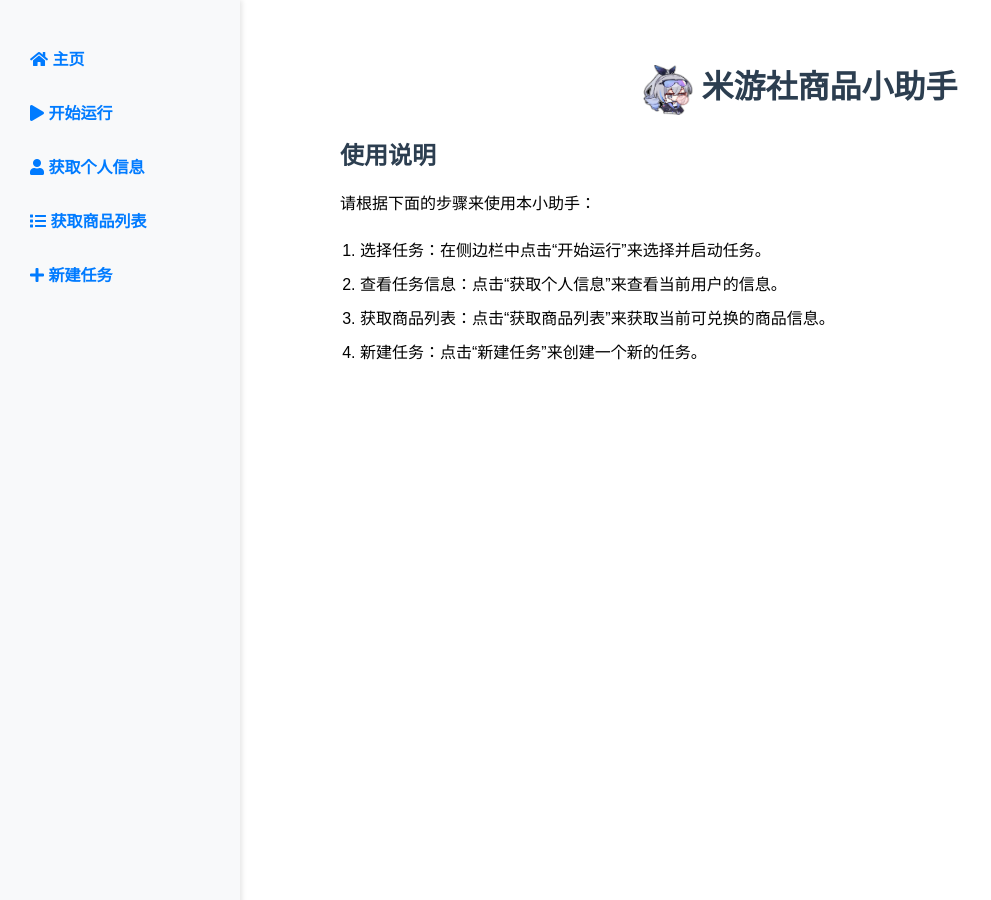
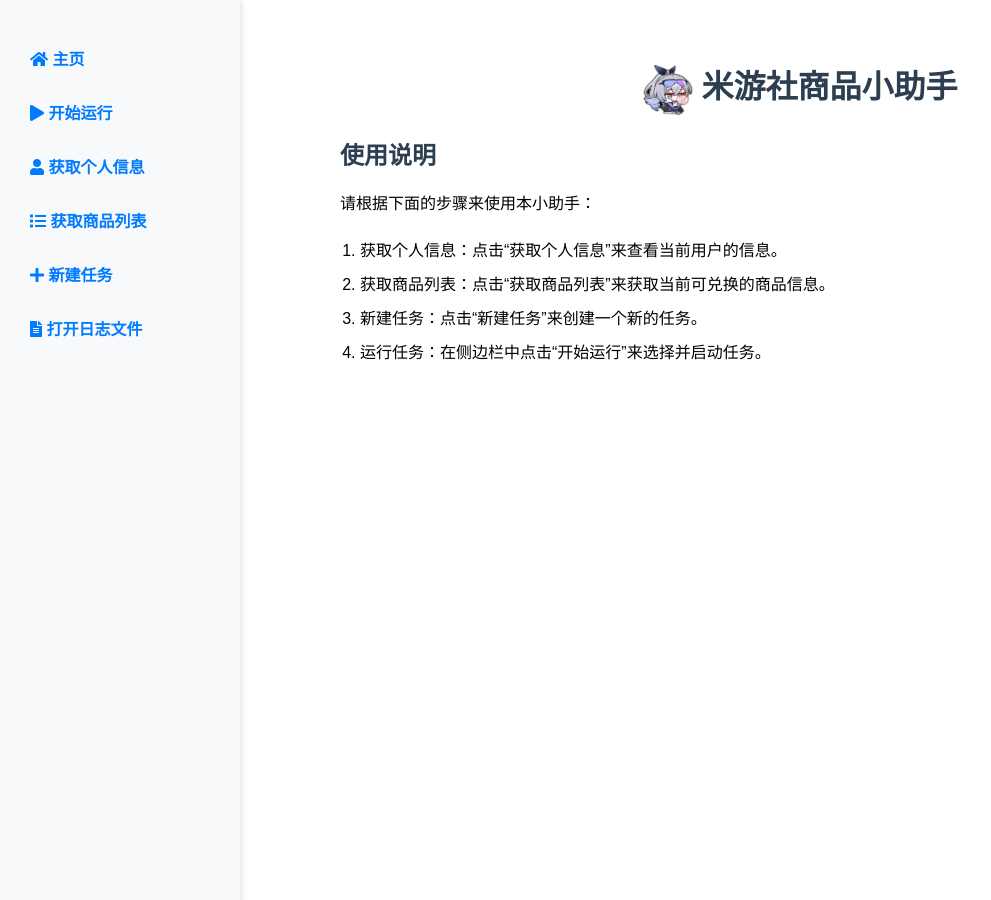
Before and after one commit to mxyooR/Mys_Goods_Gui, a Flask app: page / in a window 1280 px wide. Shown: the whole page, without its empty margins (0-991 px from the left). Run offline with Flask 3, Linux system fonts and the light colour scheme.

Commit message:
增加打开日志选项

```diff
--- a/flask_app/app.py
+++ b/flask_app/app.py
@@ -1,4 +1,4 @@
-from flask import Flask, render_template, request, redirect, url_for, jsonify
+from flask import Flask, render_template, request, redirect, url_for, jsonify,send_file
 from scripts import details,tools,exchange
 from scripts.login import get_qr_url, check_login, ReturnTotalCookie,show_qrcode
 import json
@@ -32,6 +32,11 @@
 @app.route('/')
 def index():
     return render_template('index.html')
+
+@app.route('/view_log')
+def view_log():
+    log_path = os.path.join(app.root_path, 'log.log')
+    return send_file(log_path, mimetype='text/plain')
 
 #####################
 #开始任务#
--- a/flask_app/scripts/login.py
+++ b/flask_app/scripts/login.py
@@ -194,7 +194,7 @@
     """
     qr = QRCode()
     qr.add_data(qr_url)
-    image = qr.make_image(fill_color="black", back_color="white").resize((300, 300))
+    image = qr.make_image(fill_color="black", back_color="white")
     image.save(parent_dir+"/static"+"/code.png")
 
 
--- a/flask_app/templates/base.html
+++ b/flask_app/templates/base.html
@@ -5,7 +5,7 @@
     <title>米游社兑换小助手</title>
     <link rel="stylesheet" href="{{ url_for('static', filename='css/styles.css') }}">
     <link rel="stylesheet" href="https://cdnjs.cloudflare.com/ajax/libs/font-awesome/5.15.4/css/all.min.css">
-    <link rel="icon" href="{{ url_for('static', filename='/favicon.ico') }}" type="image/x-icon">
+    <link rel="icon" href="{{ url_for('static', filename='favicon.ico') }}" type="image/x-icon">
 </head>
 <body>
     <div class="sidebar">
@@ -35,10 +35,20 @@
                     <i class="fas fa-plus"></i> 新建任务
                 </a>
             </li>
+            <li class="nav-item">
+                <a class="nav-link" href="javascript:void(0);" onclick="openLogFile()">
+                    <i class="fas fa-file-alt"></i> 打开日志文件
+                </a>
+            </li>
         </ul>
     </div>
     <div class="main-content">
         {% block content %}{% endblock %}
     </div>
+    <script type="text/javascript">
+        function openLogFile() {
+            window.open('/view_log', '_blank');
+        }
+    </script>
 </body>
 </html>
--- a/flask_app/templates/get_user_info.html
+++ b/flask_app/templates/get_user_info.html
@@ -4,7 +4,7 @@
 <h2>获取个人信息</h2>
 <form id="qrLoginForm">
     <h3><i class="fas fa-qrcode"></i> 请使用米游社扫描二维码获取信息</h3>
-    <img src="{{ qr_image_url }}" alt="QR Code">
+    <img src="{{ qr_image_url }}" style="height:300px;width:300px" alt="QR Code">
     <input type="hidden" id="appId" value="{{ app_id }}">
     <input type="hidden" id="ticket" value="{{ ticket }}">
     <input type="hidden" id="device" value="{{ device }}">
--- a/flask_app/templates/index.html
+++ b/flask_app/templates/index.html
@@ -10,10 +10,10 @@
     <h2>使用说明</h2>
     <p>请根据下面的步骤来使用本小助手：</p>
     <ol>
-        <li>选择任务：在侧边栏中点击“开始运行”来选择并启动任务。</li>
-        <li>查看任务信息：点击“获取个人信息”来查看当前用户的信息。</li>
+        <li>获取个人信息：点击“获取个人信息”来查看当前用户的信息。</li>
         <li>获取商品列表：点击“获取商品列表”来获取当前可兑换的商品信息。</li>
         <li>新建任务：点击“新建任务”来创建一个新的任务。</li>
+        <li>运行任务：在侧边栏中点击“开始运行”来选择并启动任务。</li>
     </ol>
 
 {% endblock %}
```
Also changed, not shown: README.md, flask_app/static/code.png.
